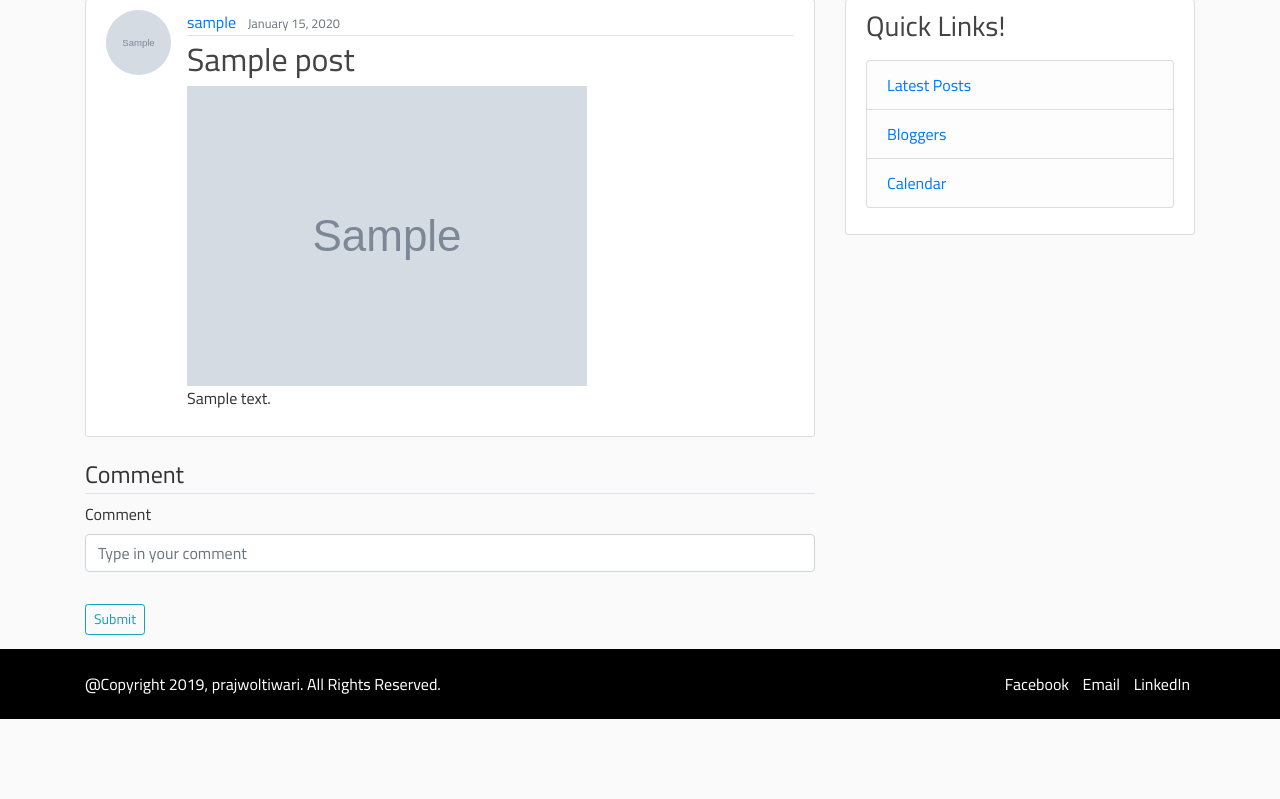
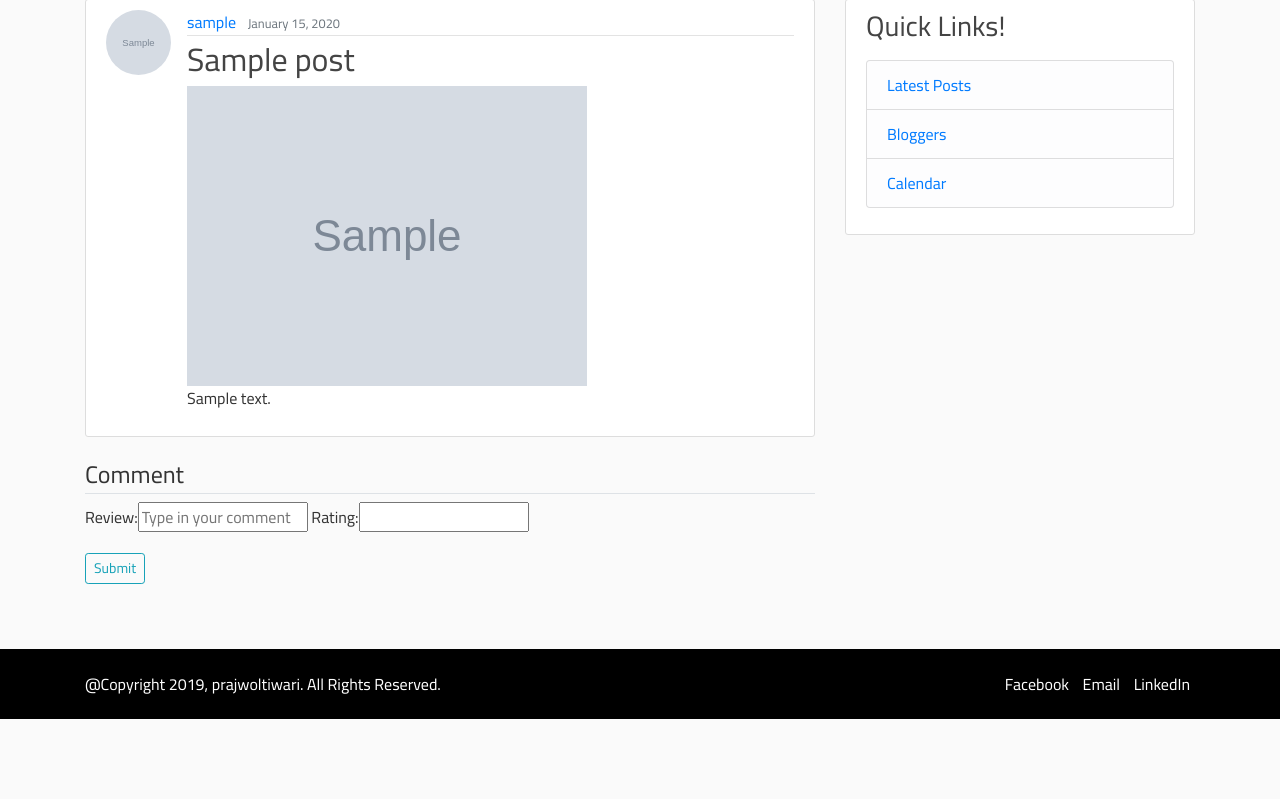
Before and after one commit to prajwoltiwari/blogapp_homepage, a Django app: page /post/1/ in a window 1280 px wide. Shown: the part 81-880 px from the top of the page. Run offline with Django 3.2, Linux system fonts and the light colour scheme; tables that the repository leaves empty hold one stand-in row (values such as "Sample post"); grey boxes marked "Sample" are stand-in pictures; some libraries are stand-ins or nearby versions.

Commit message:
added review rating model

```diff
--- a/blog_app/blog/admin.py
+++ b/blog_app/blog/admin.py
@@ -1,7 +1,7 @@
 from django.contrib import admin
-from .models import Post, Comment
+from .models import Post, ReviewRating
 
 # Register your models here.
 
 admin.site.register(Post)
-admin.site.register(Comment)
+admin.site.register(ReviewRating)
--- a/blog_app/blog/forms.py
+++ b/blog_app/blog/forms.py
@@ -1,6 +1,6 @@
 from django import forms
-
-from .models import Comment, Post
+from django.core.validators import MaxValueValidator, MinValueValidator
+from .models import ReviewRating, Post
 
 class PostForm(forms.ModelForm):
     class Meta:
@@ -8,8 +8,9 @@ class PostForm(forms.ModelForm):
         fields = ['title', 'content', 'image']
         exclude = ['date_posted', 'author']
 
-class CommentForm(forms.ModelForm):
-    comment = forms.CharField(required = False, widget=forms.TextInput(attrs={'placeholder': 'Type in your comment', 'cols':74.5, 'rows':3}))
+class ReviewRatingForm(forms.ModelForm):
+    review = forms.CharField(required = False, widget=forms.TextInput(attrs={'placeholder': 'Type in your comment', 'cols':74.5, 'rows':3}))
+    rating = forms.IntegerField(required = True, validators=[MinValueValidator(1), MaxValueValidator(10)])
     class Meta:
-        model = Comment
+        model = ReviewRating
         exclude = ('admitted','date_posted', 'author', 'post')
--- a/blog_app/blog/models.py
+++ b/blog_app/blog/models.py
@@ -2,6 +2,7 @@ from django.db import models
 from django.utils import timezone
 from django.contrib.auth.models import User
 from django.urls import reverse
+from django.core.validators import MaxValueValidator, MinValueValidator
 from PIL import Image
 from ckeditor.fields import RichTextField
 
@@ -30,8 +31,9 @@ class Post(models.Model):
             img.save(self.image.path)
 
 
-class Comment(models.Model):
-    comment = models.TextField(blank=True)
+class ReviewRating(models.Model):
+    review = models.TextField(blank=True)
+    rating = models.IntegerField(blank=False, default=1, validators=[MaxValueValidator(10), MinValueValidator(1)])
     date_posted = models.DateTimeField(default=timezone.now)
     author = models.ForeignKey(User, on_delete=models.CASCADE, null=True, blank=True)
     post = models.ForeignKey(Post, on_delete=models.CASCADE, null=True, blank=True)
@@ -42,4 +44,4 @@ class Comment(models.Model):
         post = self.kwargs['pk']
 
     def __str__(self):
-        return f'{self.post.title}, Commented by {self.author.username}'
+        return f'{self.post.title}, reviewed by {self.author.username}'
--- a/blog_app/blog/templates/blog/home.html
+++ b/blog_app/blog/templates/blog/home.html
@@ -34,7 +34,7 @@
                     {% if post.content|length >= 400 %}
                         <p class="article-content">{{ post.content|safe|truncatechars:"400" }}<a href="{% url 'post-detail' post.id %}">read more</a></p>
                     {% else %}
-                        <p class="article-content">{{ post.content }}</p>
+                        <p class="article-content">{{ post.content|safe }}</p>
                     {% endif %}
                 </div>
             </article>
--- a/blog_app/blog/templates/blog/post_detail.html
+++ b/blog_app/blog/templates/blog/post_detail.html
@@ -18,7 +18,7 @@
                 </div>
                 <h2 class="article-title">{{ object.title }}</h2>
                 <img src="{{ object.image.url }}" class="img-fluid" alt="Responsive image">
-                <p class="article-content">{{ object.content }}</p>
+                <p class="article-content">{{ object.content|safe }}</p>
             </div>
         </article>
 
@@ -26,7 +26,7 @@
             {% csrf_token %}
             <fieldset class="form-group">
                 <legend class="border-bottom mb-2">Comment</legend>
-                {{ form|crispy }}
+                {{ form }}
             </fieldset>
             <div class="form-group">
                 <button class="btn btn-outline-info btn-sm mb-4" type="submit">Submit</button>
--- a/blog_app/blog/templates/blog/post_latest.html
+++ b/blog_app/blog/templates/blog/post_latest.html
@@ -14,7 +14,7 @@
                     {% if object.content|length >= 400 %}
                         <p class="article-content">{{ object.content|safe|truncatechars:"300" }}<a href="{% url 'post-detail' object.id %}">read more</a></p>
                     {% else %}
-                        <p class="article-content">{{ object.content }}</p>
+                        <p class="article-content">{{ object.content|safe }}</p>
                     {% endif %}
                 </div>
             </article>
--- a/blog_app/blog/templates/blog/user_posts.html
+++ b/blog_app/blog/templates/blog/user_posts.html
@@ -13,7 +13,7 @@
                         <small class="text-muted">{{ post.date_posted|date:"F d, Y" }}</small>
                     </div>
                     <h2><a class="article-title" href="{% url 'post-detail' post.id %}">{{ post.title }}</a></h2>
-                    <p class="article-content">{{ post.content }}</p>
+                    <p class="article-content">{{ post.content|safe }}</p>
                 </div>
             </article>
     {% endfor %}
--- a/blog_app/blog/views.py
+++ b/blog_app/blog/views.py
@@ -14,10 +14,9 @@ from django.contrib.auth.decorators import login_required
 from django.http import HttpResponseForbidden
 from django.urls import reverse
 from django.views.generic.edit import FormMixin
-from .forms import CommentForm, PostForm
-from .models import Post
+from .forms import ReviewRatingForm, PostForm
+from .models import Post, ReviewRating
 from django.shortcuts import HttpResponse, redirect
-from .models import Comment
 from django.http import HttpResponseRedirect
 # Create your views here.
 
@@ -51,7 +50,7 @@ class UserPostListView(ListView):
 
 class PostDetailView(FormMixin, DetailView):
     model = Post
-    form_class = CommentForm
+    form_class = ReviewRatingForm
 
     def success_url(self):
         return reverse('post-detail', kwargs={'pk': self.object.pk})
@@ -80,6 +79,12 @@ class PostDetailView(FormMixin, DetailView):
     def form_valid(self, form):
         form.instance.author = self.request.user
         return super().form_valid(form)
+
+
+    # def get(self, request, pk):
+    #     comments = Comment.objects.all()
+    #     context = {'comments': comments}
+    #     return render(request, 'blog/post_detail.html', context)
 
 
 
```
Also changed, not shown: blog_app/blog/migrations/0016_auto_20190419_0336.py (added), blog_app/blog/migrations/0017_auto_20190419_0338.py (added), blog_app/blog/migrations/0018_comment_rating.py (added), blog_app/blog/migrations/0019_auto_20190419_0808.py (added), blog_app/blog/migrations/0020_auto_20190419_0819.py (added).
